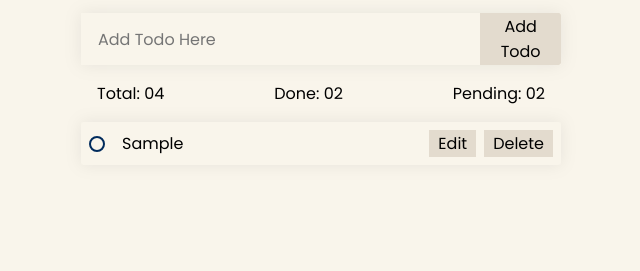
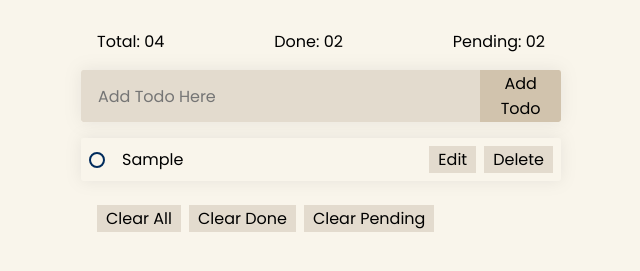
Before and after one commit to gopalloharnew/TodoApp, a plain HTML site: page index.html in a window 1280 px wide. Both pictures are taken after typing "Sample" into the empty fields and a click on the button "Add Todo". Shown: the part 67-338 px from the top of the page, without its empty margins (319-959 px from the left). Drawn offline with Linux system fonts and the light colour scheme.

Commit message:
populate todo

```diff
--- a/css/form.css
+++ b/css/form.css
@@ -32,17 +32,19 @@
 .todo-form {
   display: flex;
   box-shadow: var(--shadow);
+  position: relative;
+  z-index: 200;
 }
 
 .todo-input {
   width: 100%;
   padding: 0rem var(--spacing-500);
   font: inherit;
-  background-color: inherit;
+  background-color: var(--bg-300);
   border-radius: var(--radius-400) 0rem 0rem var(--radius-400);
 }
 
 .add-todo-button {
-  background-color: var(--bg-300);
+  background-color: var(--bg-200);
   border-radius: 0rem var(--radius-400) var(--radius-400) 0rem;
 }
--- a/css/style.css
+++ b/css/style.css
@@ -50,7 +50,10 @@ main {
 .todo-wraper {
   position: relative;
   list-style: none;
-  height: var(--height);
+  height: var(--height, 0px);
+  margin-top: var(--spacing-500);
+  transition: height var(--transition);
+  z-index: 100;
 }
 
 .list-action-button-wraper {
--- a/css/todo.css
+++ b/css/todo.css
@@ -7,6 +7,15 @@
   background-color: var(--bg-400);
   position: absolute;
   top: var(--top);
+  transition: top var(--transition);
+  transform: translateY(-100%);
+  animation: inAnimation var(--transition) forwards;
+}
+
+@keyframes inAnimation {
+  100% {
+    transform: translateY(0%);
+  }
 }
 
 /* checkbox */
--- a/index.html
+++ b/index.html
@@ -21,21 +21,6 @@
     <div id="app">
       <header><h1>Todo App</h1></header>
       <main>
-        <div class="form-wraper">
-          <form class="todo-form">
-            <input
-              type="text"
-              name="todo-input"
-              class="todo-input"
-              autocapitalize="none"
-              autocomplete="off"
-              autocorrect="off"
-              tabindex="0"
-              placeholder="Add Todo Here"
-            />
-            <button type="submit" class="add-todo-button">Add Todo</button>
-          </form>
-        </div>
         <div class="list-wraper">
           <div class="todo-details">
             <div>
@@ -50,6 +35,21 @@
               Pending:
               <span class="pending-todo-display">02</span>
             </div>
+          </div>
+          <div class="form-wraper">
+            <form class="todo-form">
+              <input
+                type="text"
+                name="todo-input"
+                class="todo-input"
+                autocapitalize="none"
+                autocomplete="off"
+                autocorrect="off"
+                tabindex="0"
+                placeholder="Add Todo Here"
+              />
+              <button type="submit" class="add-todo-button">Add Todo</button>
+            </form>
           </div>
           <ul class="todo-wraper">
             <!-- <li class="todo">
--- a/js/Todo.js
+++ b/js/Todo.js
@@ -6,6 +6,5 @@ export class Todo {
     this.order = 0
     this.done = false
     this.elements = createTodoElement(content)
-    console.log(this.elements.li)
   }
 }
--- a/js/script.js
+++ b/js/script.js
@@ -3,11 +3,71 @@ import { Todo } from "./Todo.js"
 const todoForm = document.querySelector(".todo-form")
 const todoInput = document.querySelector(".todo-input")
 const todoWraper = document.querySelector(".todo-wraper")
+const clearAllTodoButton = document.querySelector(".clear-all-todo-button")
+const clearDoneTodoButton = document.querySelector(".clear-done-todo-button")
+const clearPendingTodoButton = document.querySelector(
+  ".clear-pending-todo-button"
+)
+
+let todoArray = []
+
+let mutationObserver = new MutationObserver((entries) => {
+  mutationObserver.disconnect()
+  placeTodo()
+  mutationObserver.observe(todoWraper, { childList: true })
+})
+mutationObserver.observe(todoWraper, { childList: true })
 
 todoForm.addEventListener("submit", (e) => {
   e.preventDefault()
   // incrementOrder(1)
+  incrementTodoOrder()
   let todo = new Todo(todoInput.value)
   todoInput.value = ""
   todoWraper.append(todo.elements.li)
+  todoArray.push(todo)
 })
+
+function incrementTodoOrder() {
+  for (let todo of todoArray) {
+    todo.order++
+  }
+}
+
+function convertRemToPixels(rem) {
+  return rem * parseFloat(getComputedStyle(document.documentElement).fontSize)
+}
+
+function placeTodo() {
+  let orderMax = todoArray.length
+  for (let todo of todoArray) {
+    if (todo.done) {
+      todo.order = orderMax
+      orderMax++
+    }
+  }
+
+  todoArray.sort((firstTodo, secondTodo) => {
+    return firstTodo.order - secondTodo.order
+  })
+
+  // get 0.5
+  let spacing = convertRemToPixels(
+    parseFloat(
+      getComputedStyle(document.documentElement)
+        .getPropertyValue("--spacing-400")
+        .slice(0, -3)
+    )
+  )
+  todoWraper.innerHTML = ""
+  let elementTop = 0
+  for (let i = 0; i < todoArray.length; i++) {
+    const todo = todoArray[i]
+    todo.order = i
+    todoWraper.append(todo.elements.li)
+    todo.elements.li.style.setProperty("--top", elementTop + "px")
+    // for next
+    elementTop += todo.elements.li.getBoundingClientRect().height + spacing
+  }
+  todoWraper.style.setProperty("height", elementTop + "px")
+}
```
